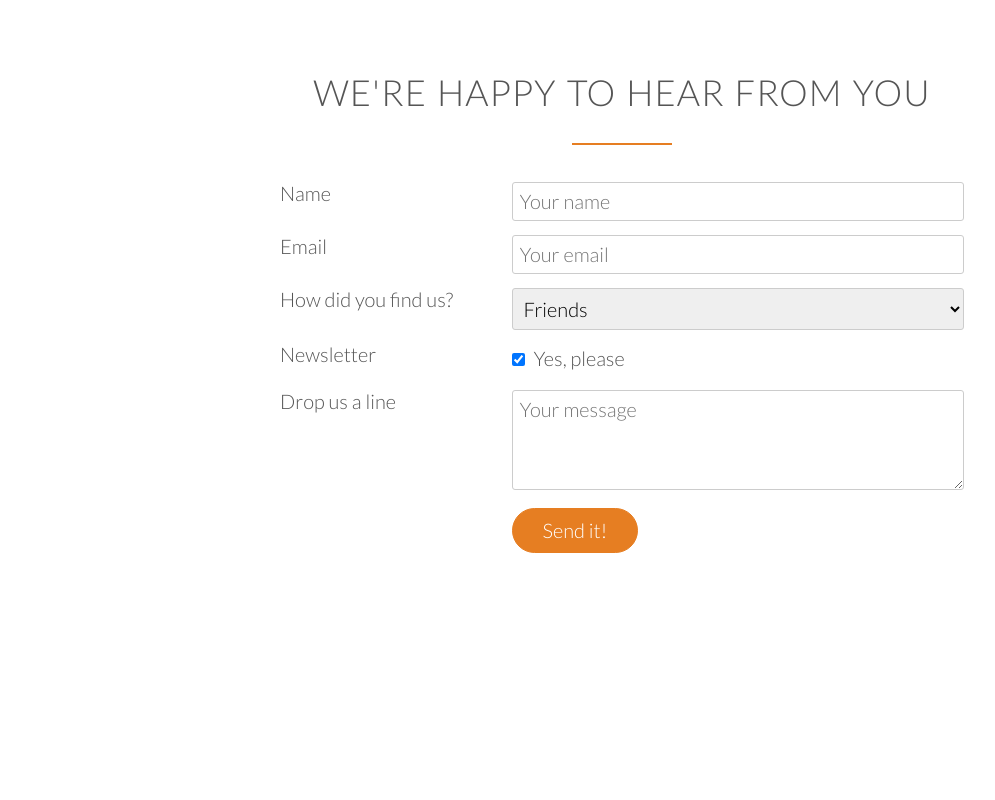
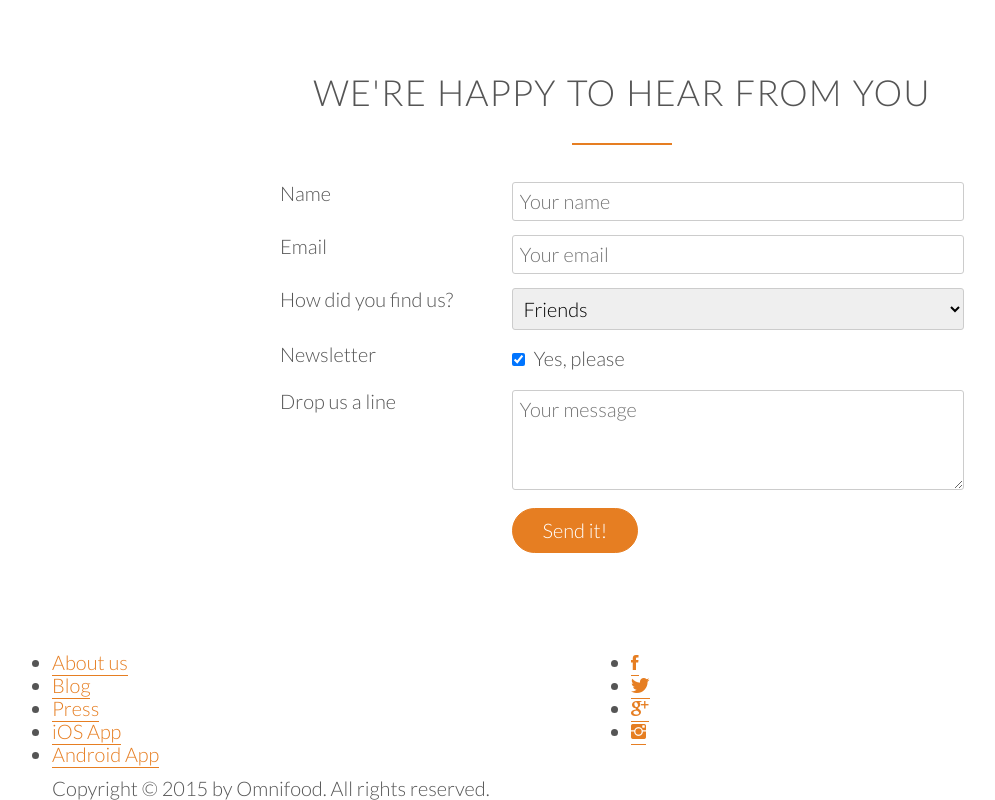
Before and after one commit to TiagoMaiaL/Omnifood-project, a website: page index.html in a window 1280 px wide. Shown: the part 4699-5499 px from the top of the page, without its empty margins (18-1013 px from the left). Before the commit the page ends 5338 px from the top, so only its background shows below. Drawn offline with Linux system fonts and the light colour scheme; files whose address does not match are found by name.

Commit message:
Adding footer's markup

```diff
--- a/index.html
+++ b/index.html
@@ -385,5 +385,30 @@
             </div>
         </section>
 
+        <footer>
+            <div class="row">
+                <div class="col span-1-of-2">
+                    <ul class="footer-nav">
+                        <li><a href="#">About us</a></li>
+                        <li><a href="#">Blog</a></li>
+                        <li><a href="#">Press</a></li>
+                        <li><a href="#">iOS App</a></li>
+                        <li><a href="#">Android App</a></li>
+                    </ul>
+                </div>
+                <div class="col span-1-of-2">
+                    <ul class="social-links">
+                        <li><a href=""><i class="icon ion-social-facebook small-icon"></i></a></li>
+                        <li><a href=""><i class="icon ion-social-twitter small-icon"></i></a></li>
+                        <li><a href=""><i class="icon ion-social-googleplus small-icon"></i></a></li>
+                        <li><a href=""><i class="icon ion-social-instagram small-icon"></i></a></li>
+                    </ul>
+                </div>
+            </div>
+            <div class="row">
+                <p>Copyright &copy; 2015 by Omnifood. All rights reserved.</p>
+            </div>
+        </footer>
+
     </body>
 </html>
```
